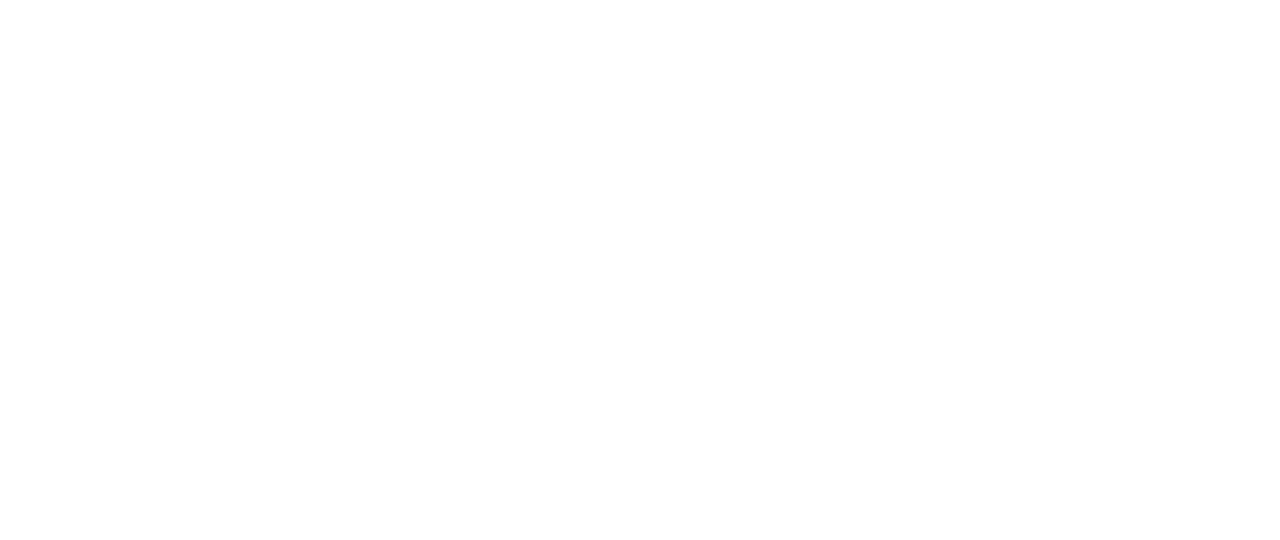
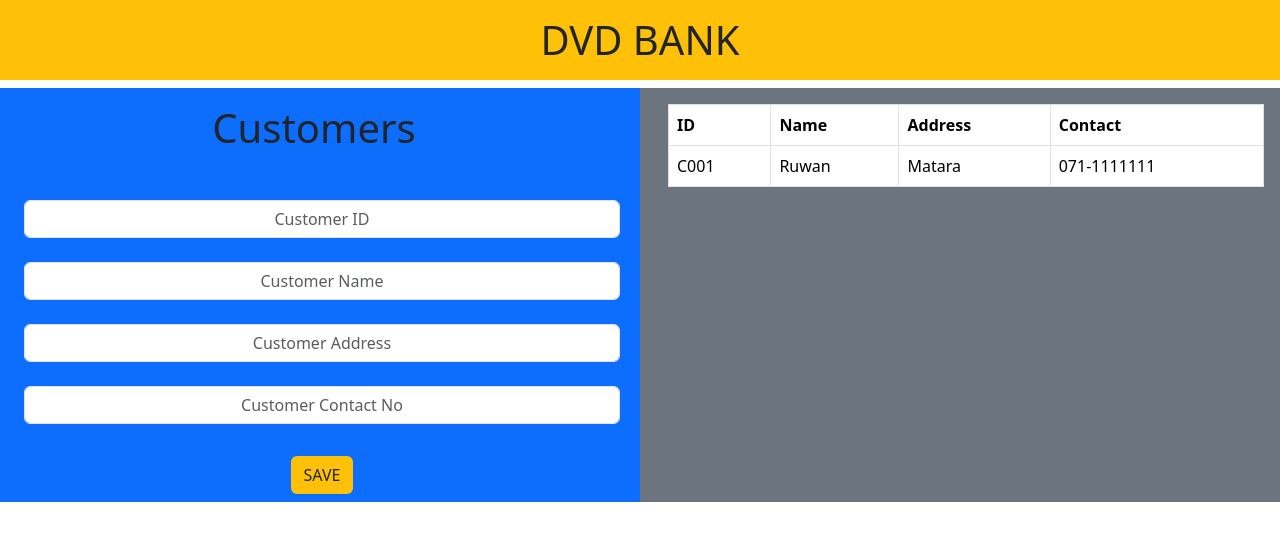
Before and after one commit to DVD-projects/sample-software, a website: page front-end/index.html in a window 1280 px wide. Drawn offline with nearby package versions, Linux system fonts and the light colour scheme.

Commit message:
User interface was roughly designed

```diff
--- /dev/null
+++ b/front-end/css/reset.css
@@ -0,0 +1,43 @@
+html, body, div, span, applet, object, iframe,
+h1, h2, h3, h4, h5, h6, p, blockquote, pre,
+a, abbr, acronym, address, big, cite, code,
+del, dfn, em, img, ins, kbd, q, s, samp,
+small, strike, strong, sub, sup, tt, var,
+b, u, i, center,
+dl, dt, dd, ol, ul, li,
+fieldset, form, label, legend,
+table, caption, tbody, tfoot, thead, tr, th, td,
+article, aside, canvas, details, embed,
+figure, figcaption, footer, header, hgroup,
+menu, nav, output, ruby, section, summary,
+time, mark, audio, video {
+    margin: 0;
+    padding: 0;
+    border: 0;
+    font-size: 100%;
+    font: inherit;
+    vertical-align: baseline;
+}
+/* HTML5 display-role reset for older browsers */
+article, aside, details, figcaption, figure,
+footer, header, hgroup, menu, nav, section {
+    display: block;
+}
+body {
+    line-height: 1;
+}
+ol, ul {
+    list-style: none;
+}
+blockquote, q {
+    quotes: none;
+}
+blockquote:before, blockquote:after,
+q:before, q:after {
+    content: '';
+    content: none;
+}
+table {
+    border-collapse: collapse;
+    border-spacing: 0;
+}
--- /dev/null
+++ b/front-end/css/style.css
@@ -0,0 +1,8 @@
+body{
+    height: 100vh;
+    width: 100vw;
+    overflow-x: hidden;
+}
+header{
+    margin: 0;
+}
--- a/front-end/index.html
+++ b/front-end/index.html
@@ -1,10 +1,69 @@
-<!DOCTYPE html>
+<!doctype html>
 <html lang="en">
 <head>
     <meta charset="UTF-8">
-    <title>Title</title>
+    <meta name="viewport"
+          content="width=device-width, user-scalable=no, initial-scale=1.0, maximum-scale=1.0, minimum-scale=1.0">
+    <meta http-equiv="X-UA-Compatible" content="ie=edge">
+    <title>Document</title>
+    <link rel="stylesheet" href="node_modules/bootstrap/dist/css/bootstrap.min.css">
+<!--    <link rel="stylesheet" href="css/reset.css">-->
+    <link rel="stylesheet" href="css/style.css">
+    <script defer src="node_modules/jquery/dist/jquery.min.js"></script>
+    <script defer src="node_modules/bootstrap/dist/js/bootstrap.min.js"></script>
+    <script src="node_modules/@popperjs/core/dist/umd/popper.min.js"></script>
+    <script type="module" src="js/main.js"></script>
+
 </head>
-<body>
-
+<body class="">
+    <header>
+        <h1 class="text-center bg-warning p-3">DVD BANK</h1>
+    </header>
+    <main>
+        <div class="row">
+            <div id="left-container" class="col bg-primary">
+                <h1 class="text-center mt-3">Customers</h1>
+                <div class="mt-5 ms-4 me-2">
+                    <div class="input-group mb-4">
+                        <input type="text" class="form-control text-center" placeholder="Customer ID" aria-label="Username" aria-describedby="basic-addon1">
+                    </div>
+                    <div class="input-group mb-4">
+                        <input type="text" class="form-control text-center" placeholder="Customer Name" aria-label="Username" aria-describedby="basic-addon1">
+                    </div>
+                    <div class="input-group mb-4">
+                        <input type="text" class="form-control text-center" placeholder="Customer Address" aria-label="Username" aria-describedby="basic-addon1">
+                    </div>
+                    <div class="input-group mb-4">
+                        <input type="text" class="form-control text-center" placeholder="Customer Contact No" aria-label="Username" aria-describedby="basic-addon1">
+                    </div>
+                    <div class="d-flex justify-content-center p-2">
+                        <button type="submit" class="btn bg-warning">SAVE</button>
+                    </div>
+                </div>
+            </div>
+            <div id="right-container" class="bg-secondary col">
+                <div class="p-3">
+                    <table class="table table-bordered table-hover">
+                        <thead>
+                            <tr>
+                                <th>ID</th>
+                                <th>Name</th>
+                                <th>Address</th>
+                                <th>Contact</th>
+                            </tr>
+                        </thead>
+                        <tbody>
+                            <tr>
+                                <td>C001</td>
+                                <td>Ruwan</td>
+                                <td>Matara</td>
+                                <td>071-1111111</td>
+                            </tr>
+                        </tbody>
+                    </table>
+                </div>
+            </div>
+        </div>
+    </main>
 </body>
 </html>
```
Also changed, not shown: front-end/js/main.js (added).
